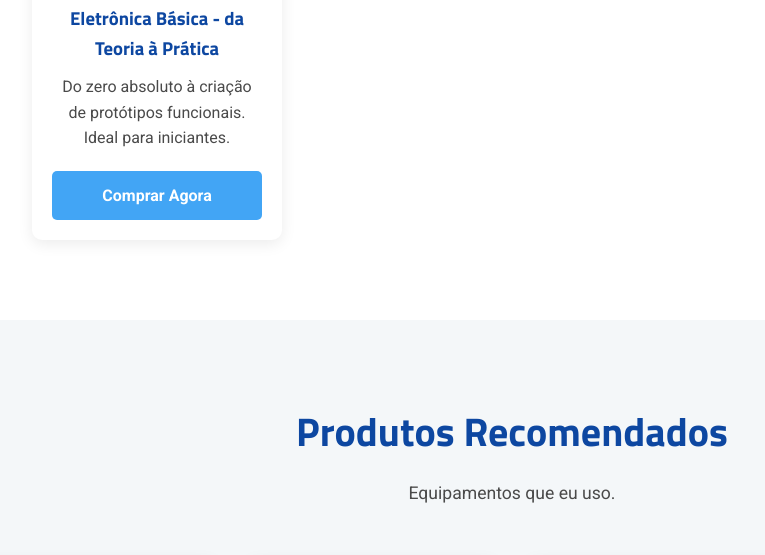
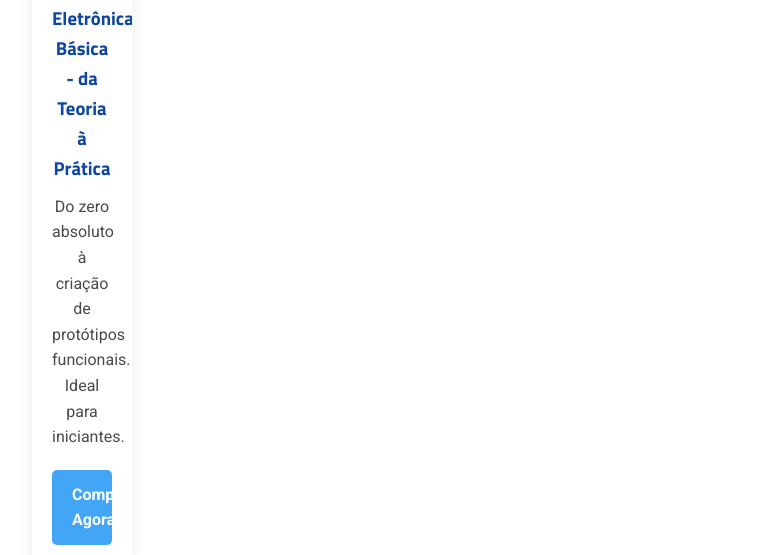
Before and after one commit to Adael-Oliveira/prof.adaeloliveira, a plain HTML site: page index.html in a window 1280 px wide. Shown: the part 1063-1618 px from the top of the page, without its empty margins (128-893 px from the left). Drawn offline with Linux system fonts and the light colour scheme.

Commit message:
Update style.css

```diff
--- a/style.css
+++ b/style.css
@@ -278,7 +278,7 @@ body {
 .ebook-card {
     padding-top: 20px;
     width: 100%;
-    max-width: 250px;
+    max-width: 100px;    /*  <<<<< */
 }
 
 .ebook-card img {
```
